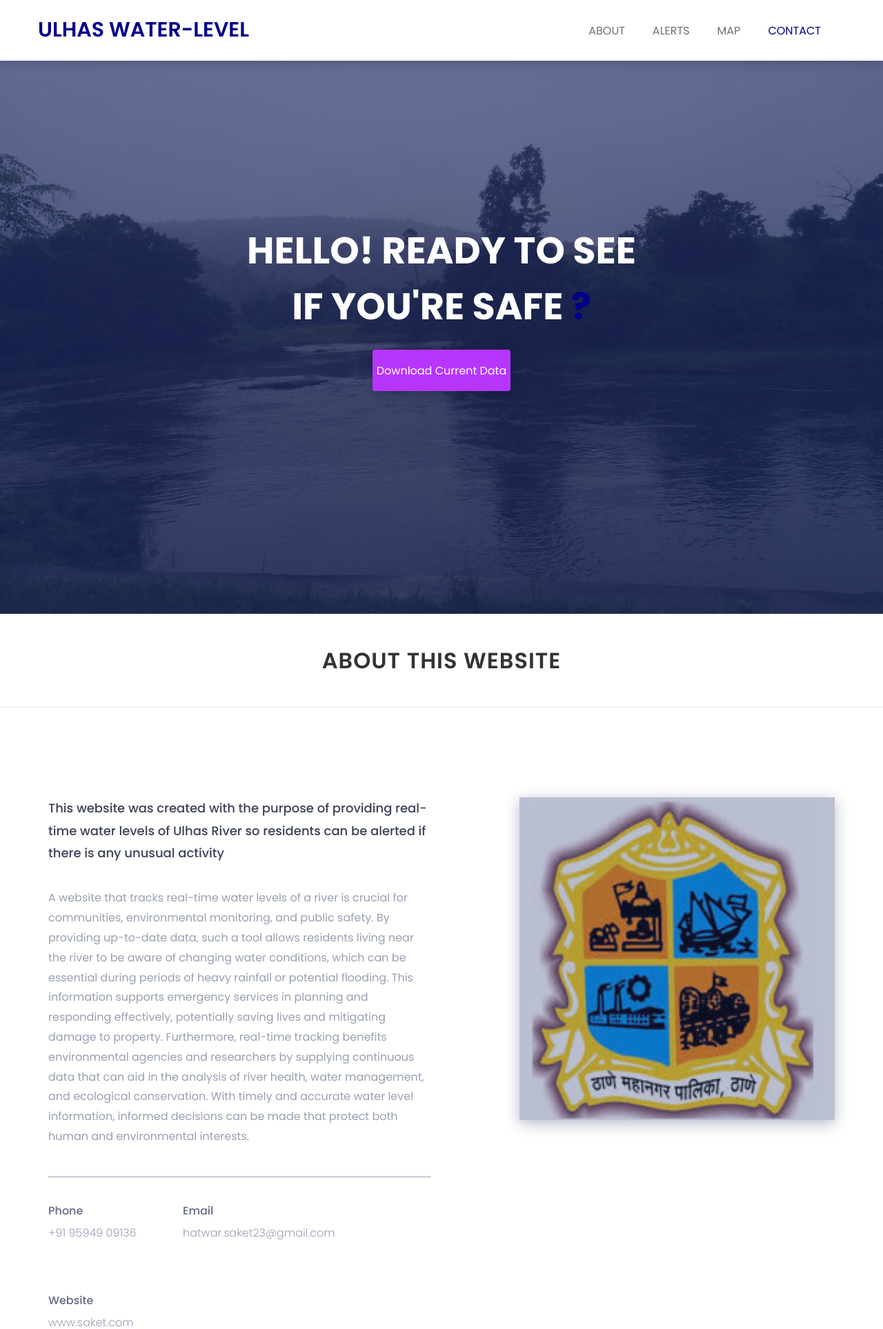
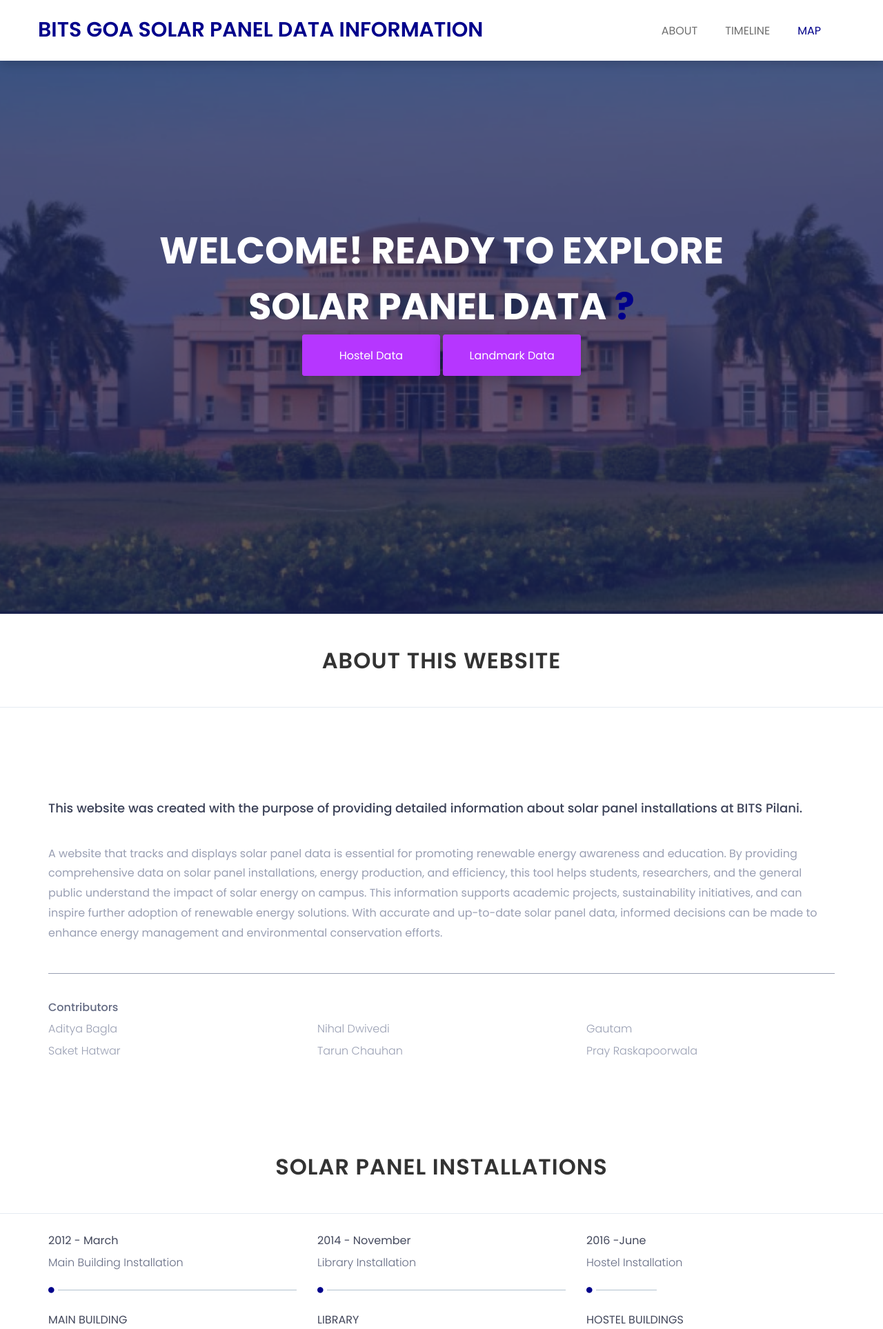
Before and after one commit to SKADE2303/Reading_Course, a Flask app: page / in a window 1280 px wide. Shown: the top 1927 px of the page at 69% size. Run offline with Flask 3, Linux system fonts and the light colour scheme; some libraries are stand-ins or nearby versions.

Commit message:
FINAL COMMIT

```diff
--- /dev/null
+++ b/static/download/Landmark_Data.csv
@@ -0,0 +1,2 @@
+name,position,description
+Academic Block,"15.3926,73.8803","Solar Panel: 15.78% efficiency, 20kW capacity, 33.16kW output"
--- a/templates/index.html
+++ b/templates/index.html
@@ -12,7 +12,7 @@
 		<link href="https://fonts.googleapis.com/css?family=Poppins:100,200,300,400,500,600,700,800,900&amp;subset=devanagari,latin-ext" rel="stylesheet">
 
         <!-- title of site -->
-        <title>Ulhas Water-Level</title>
+        <title>BITS Pilani Solar panel information</title>
 
         <!-- For favicon png -->
 		<link rel="shortcut icon" type="image/icon" href="static/images/about/Ulhas_River.jpg"/>
@@ -146,7 +146,7 @@
         <![endif]-->
 
 		<!-- top-area Start -->
-		<header class="top-area">
+		<header class="top-area" style="background-color: purple;">
 			<div class="header-area">
 				<!-- Start Navigation -->
 				<nav class="navbar navbar-default bootsnav navbar-fixed dark no-background">
@@ -158,7 +158,7 @@
 							<button type="button" class="navbar-toggle" data-toggle="collapse" data-target="#navbar-menu">
 								<i class="fa fa-bars"></i>
 							</button>
-			                <a class="navbar-brand" href="index.html">ULHAS WATER-LEVEL</a>
+							<a class="navbar-brand" href="#">BITS Goa Solar panel data information</a>
 						</div><!--/.navbar-header-->
 						<!-- End Header Navigation -->
 
@@ -167,9 +167,8 @@
 							<ul class="nav navbar-nav navbar-right" data-in="fadeInDown" data-out="fadeOutUp">
 							<li class=" smooth-menu active"></li>
 								<li class=" smooth-menu"><a href="#about">About</a></li>
-			                    <li class="smooth-menu"><a href="#education">Alerts</a></li>
+								<li class="smooth-menu"><a href="#timeline-section">Timeline</a></li>
 								<li class="smooth-menu"><a href="#map-section">Map</a></li>
-			                    <li class="smooth-menu"><a href="#contact">Contact</a></li>
 							</ul><!--/.nav -->
 						</div><!-- /.navbar-collapse -->
 					</div><!--/.container-->
@@ -183,19 +182,20 @@
 		<!-- top-area End -->
 
 		<!--welcome-hero start -->
-		<section id="welcome-hero" class="welcome-hero">
+		<section id="welcome-hero" class="welcome-hero" style="background: url('static/images/about/campus2.jpg') no-repeat center center/cover;">
 			<div class="container">
 				<div class="row">
 					<div class="col-md-12 text-center">
 						<div class="header-text">
-							<h2>hello! Ready to see <br>If you're safe  <span>?</span>  <br> </h2>
+							<h2>Welcome! Ready to explore <br>Solar Panel Data <span>?</span>  <br> </h2>
+							<a href="static/download/Hostel_Data.csv" download>Hostel Data</a>
+							<a href="static/download/Landmark_Data.csv" download>Landmark Data</a>
 							<br>
-							<a href="static/download/browney.txt" download>download Current Data</a>
+							<br>
 						</div><!--/.header-text-->
 					</div><!--/.col-->
 				</div><!-- /.row-->
 			</div><!-- /.container-->
-
 		</section><!--/.welcome-hero-->
 		<!--welcome-hero end -->
 
@@ -206,43 +206,39 @@
 			</div>
 			<div class="container">
 				<div class="about-content">
-					<div class="row">
-						<div class="col-sm-6">
+					<div class="row" style="display: flex; align-items: center;">
+						<div class="col-sm-12">
 							<div class="single-about-txt">
 								<h3>
-									This website was created with the purpose of providing real-time water levels of Ulhas River so residents can be alerted if there is any unusual activity
+									This website was created with the purpose of providing detailed information about solar panel installations at BITS Pilani.
 								</h3>
 								<p>
-									A website that tracks real-time water levels of a river is crucial for communities, environmental monitoring, and public safety. By providing up-to-date data, such a tool allows residents living near the river to be aware of changing water conditions, which can be essential during periods of heavy rainfall or potential flooding. This information supports emergency services in planning and responding effectively, potentially saving lives and mitigating damage to property. Furthermore, real-time tracking benefits environmental agencies and researchers by supplying continuous data that can aid in the analysis of river health, water management, and ecological conservation. With timely and accurate water level information, informed decisions can be made that protect both human and environmental interests.
+									A website that tracks and displays solar panel data is essential for promoting renewable energy awareness and education. By providing comprehensive data on solar panel installations, energy production, and efficiency, this tool helps students, researchers, and the general public understand the impact of solar energy on campus. This information supports academic projects, sustainability initiatives, and can inspire further adoption of renewable energy solutions. With accurate and up-to-date solar panel data, informed decisions can be made to enhance energy management and environmental conservation efforts.
 								</p>
 								<div class="row">
 									<div class="col-sm-4">
 										<div class="single-about-add-info">
-											<h3>phone</h3>
-											<p>+91 95949 09136</p>
+											<h3>Contributors</h3>
+											<p>Aditya Bagla</p>
+											<p>Saket Hatwar</p>
 										</div>
 									</div>
 									<div class="col-sm-4">
 										<div class="single-about-add-info">
-											<h3>email</h3>
-											<p>hatwar.saket23@gmail.com</p>
+											<h3>&nbsp;</h3>
+											<p>Nihal Dwivedi</p>
+											<p>Tarun Chauhan</p>
 										</div>
 									</div>
-									<div class="col-sm-8">
+									<div class="col-sm-4">
 										<div class="single-about-add-info">
-											<h3>website</h3>
-											<p>www.saket.com</p>
+											<h3>&nbsp;</h3>
+											<p>Gautam</p>
+											<p>Pray Raskapoorwala</p>
 										</div>
 									</div>
 								</div>
 							</div>
-						</div>
-						<div class="col-sm-offset-1 col-sm-5">
-							<div class="single-about-img">
-								<img src="static/images/about/Thane-Municipal-Corporation-Logo.jpeg" alt="profile_image">
-
-							</div>
-
 						</div>
 					</div>
 				</div>
@@ -251,88 +247,78 @@
 		<!--about end -->
 
 		<!--education start -->
-		<section id="education" class="education">
+
+		<section id="timeline-section"><!--/.education-->
 		<div class="section-heading text-center">
-				<h2>Flood Alerts in the past</h2>
+			<h2>Solar Panel Installations</h2>
 		</div>
 		<div class="container">
-				<div class="education-horizontal-timeline">
 			<div class="row">
 				<div class="col-sm-4">
 					<div class="single-horizontal-timeline">
 						<div class="experience-time">
-									<h2>2023 - July</h2>
-									<h3>Major Monsoon Flooding</h3>
-								</div><!--/.experience-time-->
+							<h2>2012 - March</h2>
+							<h3>Main Building Installation</h3>
+						</div>
 						<div class="timeline-horizontal-border">
 							<i class="fa fa-circle" aria-hidden="true"></i>
 							<span class="single-timeline-horizontal"></span>
 						</div>
 						<div class="timeline">
 							<div class="timeline-content">
-										<h4 class="title">
-											Kalyan-Dombivili Metropolitan Area
-										</h4>
-										<h5>Maharashtra, India</h5>
+								<h4 class="title">Main Building</h4>
+								<h5>BITS Pilani, Goa Campus</h5>
 								<p class="description">
-											Heavy rainfall caused severe waterlogging in low-lying areas. Multiple alerts issued for areas near Waldhuni and Ulhas rivers. Several residential areas experienced flooding with water levels reaching 2-3 feet in some locations.
+									Installation of 100 solar panels on the roof of the main building, generating approximately 50 kW of power.
 								</p>
-									</div><!--/.timeline-content-->
-								</div><!--/.timeline-->
+							</div>
+						</div>
 					</div>
 				</div>
 				<div class="col-sm-4">
 					<div class="single-horizontal-timeline">
 						<div class="experience-time">
-									<h2>2022 - September</h2>
-									<h3>Pre-monsoon Flooding</h3>
-								</div><!--/.experience-time-->
+							<h2>2014 - November</h2>
+							<h3>Library Installation</h3>
+						</div>
 						<div class="timeline-horizontal-border">
 							<i class="fa fa-circle" aria-hidden="true"></i>
 							<span class="single-timeline-horizontal"></span>
 						</div>
 						<div class="timeline">
 							<div class="timeline-content">
-										<h4 class="title">
-											Kalyan-Dombivili Metropolitan Area
-										</h4>
-										<h5>Maharashtra, India</h5>
+								<h4 class="title">Library</h4>
+								<h5>BITS Pilani, Goa Campus</h5>
 								<p class="description">
-											Flash floods affected several parts of the city including Adharwadi, Katemanivali, and Patripool areas. Emergency evacuation warnings issued for riverside settlements. Water logging reported in multiple localities.
+									Installation of 50 solar panels on the library roof, generating approximately 25 kW of power.
 								</p>
-									</div><!--/.timeline-content-->
-								</div><!--/.timeline-->
+							</div>
+						</div>
 					</div>
 				</div>
 				<div class="col-sm-4">
 					<div class="single-horizontal-timeline">
 						<div class="experience-time">
-									<h2>2021 - August</h2>
-									<h3>Monsoon Season Flooding</h3>
-								</div><!--/.experience-time-->
+							<h2>2016 -June</h2>
+							<h3>Hostel Installation</h3>
+						</div>
 						<div class="timeline-horizontal-border">
 							<i class="fa fa-circle" aria-hidden="true"></i>
-									<span class="single-timeline-horizontal spacial-horizontal-line
-									"></span>
+							<span class="single-timeline-horizontal spacial-horizontal-line"></span>
 						</div>
 						<div class="timeline">
 							<div class="timeline-content">
-										<h4 class="title">
-											Kalyan-Dombivili Metropolitan Area
-										</h4>
-										<h5>Maharashtra, India</h5>
+								<h4 class="title">Hostel Buildings</h4>
+								<h5>BITS Pilani, Goa Campus</h5>
 								<p class="description">
-											Intense rainfall led to widespread flooding. Critical alerts issued for areas near water bodies. Several housing societies and markets experienced significant water logging. Railway services were temporarily affected.
+									Installation of 200 solar panels across various hostel buildings, generating approximately 100 kW of power.
 								</p>
-									</div><!--/.timeline-content-->
-								</div><!--/.timeline-->
 							</div>
 						</div>
 					</div>
 				</div>
 			</div>
-
-		</section><!--/.education-->
+		</div>
 		<!--education end -->
 
 		<!--skills start -->
@@ -447,105 +433,12 @@
 </script>
 <!--skills end -->
 
-
-
-
-
-		<!--contact start -->
-		<section id="contact" class="contact">
-			<div class="section-heading text-center">
-				<h2>contact me</h2>
-			</div>
-			<div class="container">
-				<div class="contact-content">
-					<div class="row">
-						<div class="col-md-offset-1 col-md-5 col-sm-6">
-							<div class="single-contact-box">
-								<div class="contact-form">
-									<form>
-										<div class="row">
-											<div class="col-sm-6 col-xs-12">
-												<div class="form-group">
-												  <input type="text" class="form-control" id="name" placeholder="Name*" name="name">
-												</div><!--/.form-group-->
-											</div><!--/.col-->
-											<div class="col-sm-6 col-xs-12">
-												<div class="form-group">
-													<input type="email" class="form-control" id="email" placeholder="Email*" name="email">
-												</div><!--/.form-group-->
-											</div><!--/.col-->
-										</div><!--/.row-->
-										<div class="row">
-											<div class="col-sm-12">
-												<div class="form-group">
-													<input type="text" class="form-control" id="subject" placeholder="Subject" name="subject">
-												</div><!--/.form-group-->
-											</div><!--/.col-->
-										</div><!--/.row-->
-										<div class="row">
-											<div class="col-sm-12">
-												<div class="form-group">
-													<textarea class="form-control" rows="8" id="comment" placeholder="Message" ></textarea>
-												</div><!--/.form-group-->
-											</div><!--/.col-->
-										</div><!--/.row-->
-										<div class="row">
-											<div class="col-sm-12">
-												<div class="single-contact-btn">
-													<a class="contact-btn" href="#" role="button">submit</a>
-												</div><!--/.single-single-contact-btn-->
-											</div><!--/.col-->
-										</div><!--/.row-->
-									</form><!--/form-->
-								</div><!--/.contact-form-->
-							</div><!--/.single-contact-box-->
-						</div><!--/.col-->
-						<div class="col-md-offset-1 col-md-5 col-sm-6">
-							<div class="single-contact-box">
-								<div class="contact-adress">
-									<div class="contact-add-head">
-										<h3>saket hatwar</h3>
-										<p>web developer</p>
-									</div>
-									<div class="contact-add-info">
-										<div class="single-contact-add-info">
-											<h3>phone</h3>
-											<p>+91 95949 09136</p>
-										</div>
-										<div class="single-contact-add-info">
-											<h3>email</h3>
-											<p>hatwar.saket23@gmail.com</p>
-										</div>
-										<div class="single-contact-add-info">
-											<h3>website</h3>
-											<p><a hred="https://www.bits-pilani.ac.in/goa/">https://www.bits-pilani.ac.in/goa/ </a></p>
-										</div>
-									</div>
-								</div><!--/.contact-adress-->
-								<div class="hm-foot-icon">
-									<ul>
-										<li><a href="#"><i class="fa fa-facebook"></i></a></li><!--/li-->
-										<li><a href="#"><i class="fa fa-dribbble"></i></a></li><!--/li-->
-										<li><a href="#"><i class="fa fa-twitter"></i></a></li><!--/li-->
-										<li><a href="#"><i class="fa fa-linkedin"></i></a></li><!--/li-->
-										<li><a href="#"><i class="fa fa-instagram"></i></a></li><!--/li-->
-									</ul><!--/ul-->
-								</div><!--/.hm-foot-icon-->
-							</div><!--/.single-contact-box-->
-						</div><!--/.col-->
-					</div><!--/.row-->
-				</div><!--/.contact-content-->
-			</div><!--/.container-->
-
-		</section><!--/.contact-->
-		<!--contact end -->
-
 		<!--footer-copyright start-->
 		<footer id="footer-copyright" class="footer-copyright">
 			<div class="container">
 				<div class="hm-footer-copyright text-center">
 					<p>
-						&copy; copyright @Saket. design and developed by <a href="https://www.themesine.com/">Saket Hatwar</a>
+						&copy; copyright @ <a href="https://www.themesine.com/">BITS Pilani</a>
 					</p><!--/p-->
 				</div><!--/.text-center-->
 			</div><!--/.container-->
```
Also changed, not shown: static/download/Hostel_Data.csv (added, +11 -0 lines), static/images/about/campus-wide.png (added), static/images/about/campus.jpg (added), static/images/about/campus2.jpg (added). Lines whose indentation alone changed are shown as unchanged.
